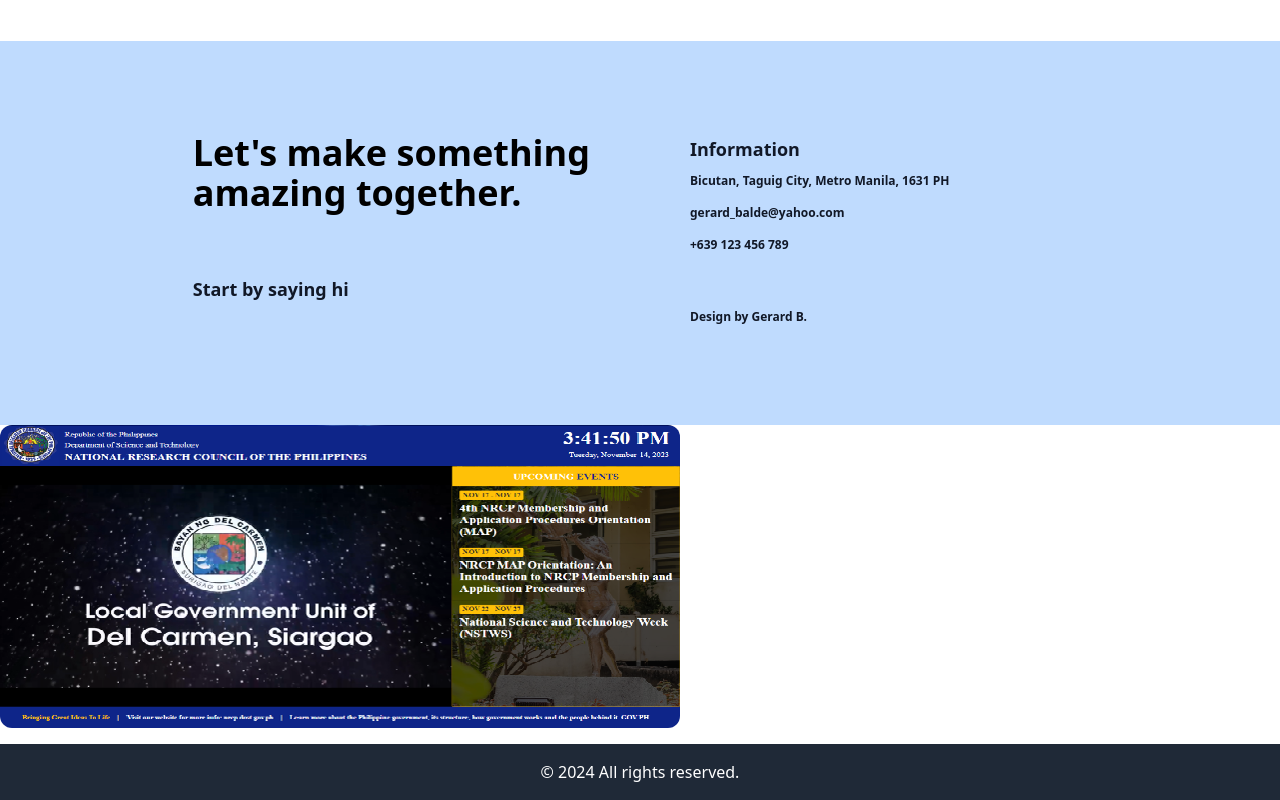
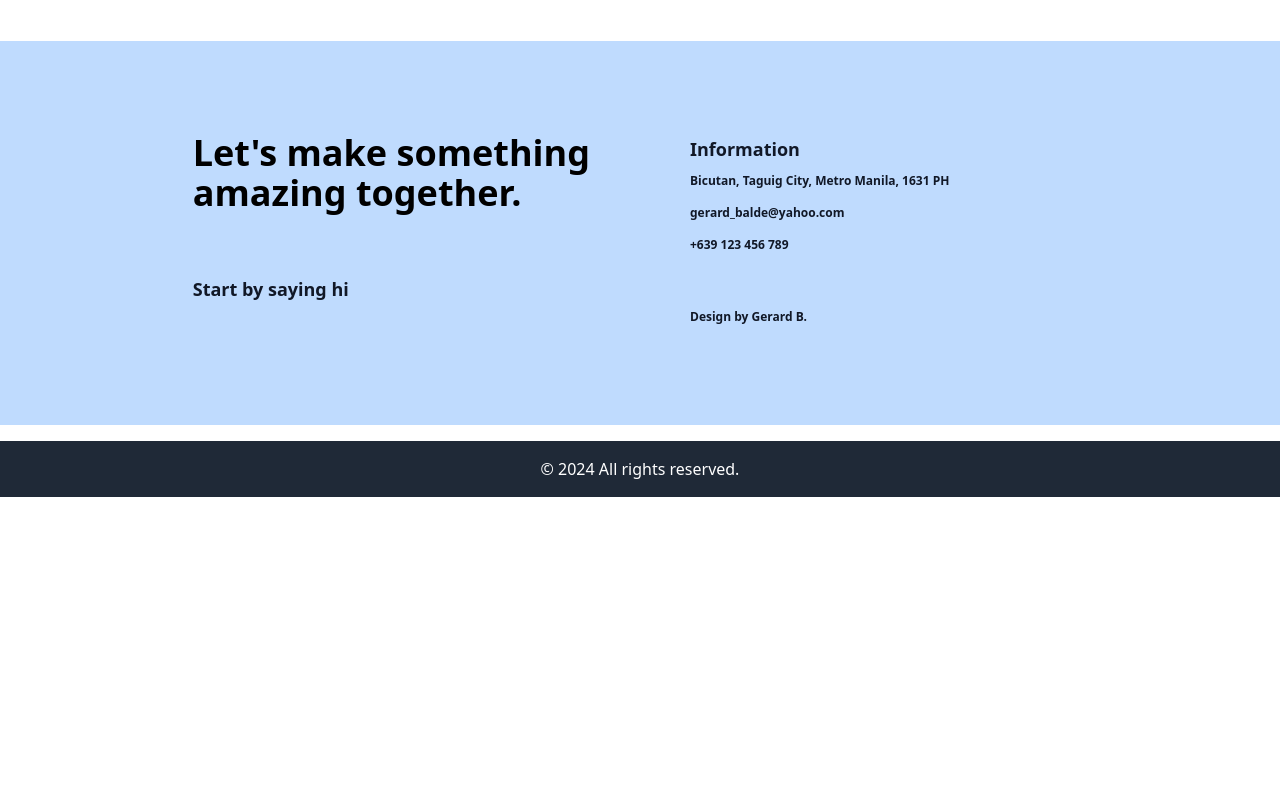
Before and after one commit to princegideon15/html-portfolio, a plain HTML site: page index.html in a window 1280 px wide. Shown: the part 4027-4827 px from the top of the page. After the commit the page ends 4524 px from the top, so only its background shows below. Drawn offline with nearby package versions, Linux system fonts and the light colour scheme.

Commit message:
Update index.html

```diff
--- a/index.html
+++ b/index.html
@@ -90,10 +90,7 @@
               <h6 class="text-xs font-semibold leading-8 text-gray-900 text-left pt-10">Design by <span class="font-bold">Gerard B.</span></h6>
           </div>
       </div>
-    </div> <img
-                src="assets/images/tv.png"
-                alt="tv"
-                class="rounded-xl" />
+    </div>
     </main>
 
     <!-- Footer Section -->
```
